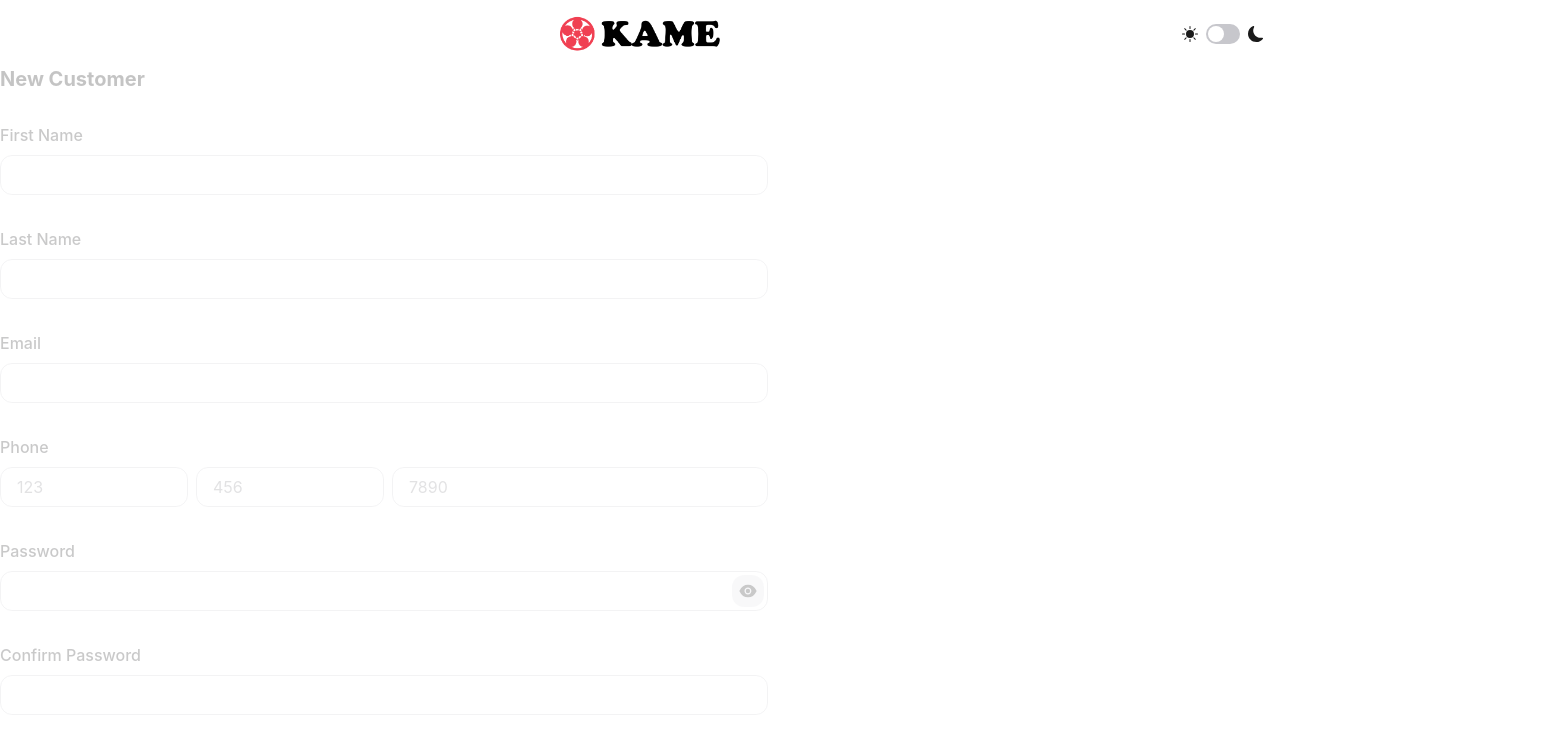
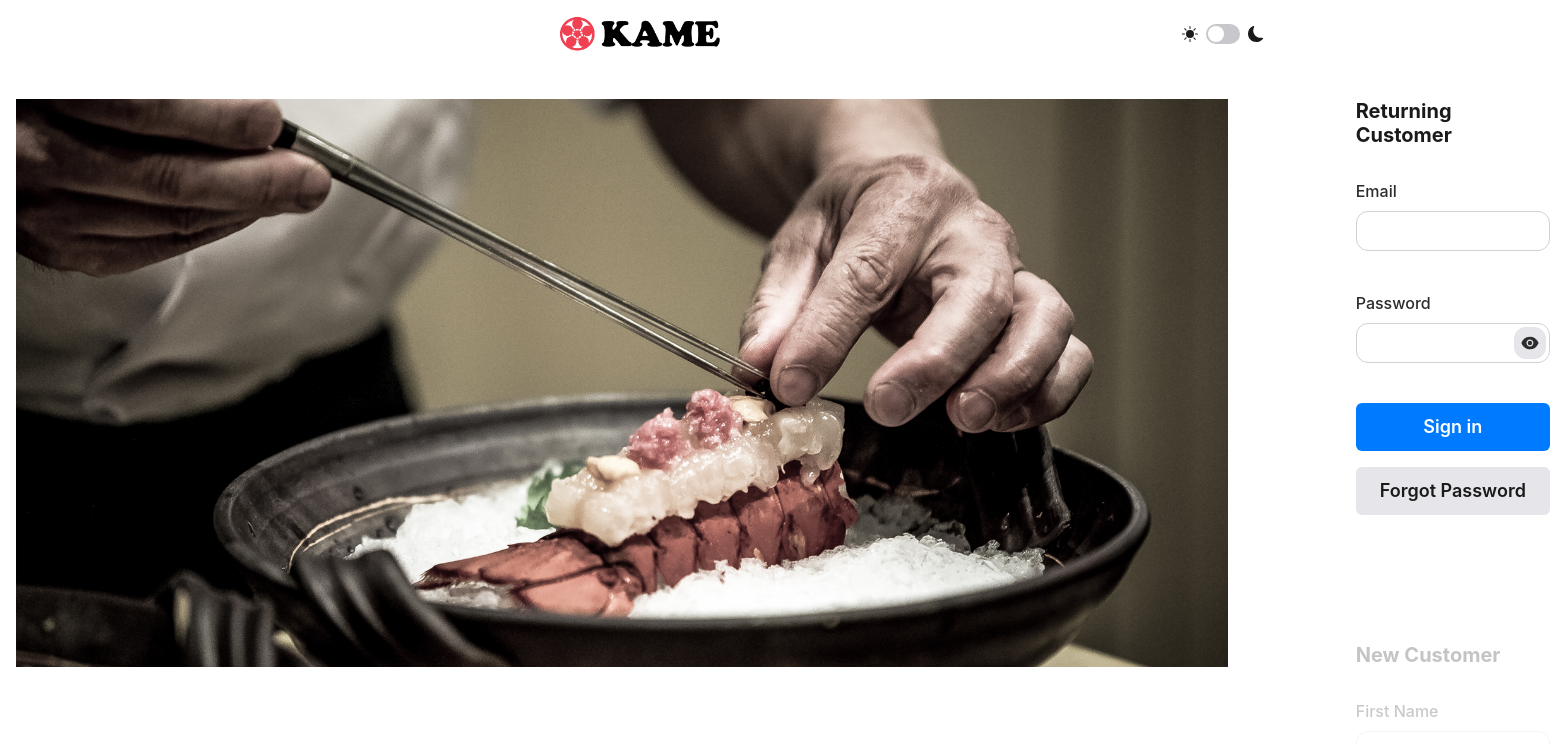
Before and after one commit to j-rockwell/kame, a Next.js app in the folder client/: page /reserve in a window 1280 px wide. Shown: the top 745 px of the page, 1550 px wide, since content can reach past the window. Built offline with nearby package versions, Linux system fonts and the light colour scheme; no server answers.

Commit message:
main/client: customer login + customer details impl

```diff
--- /dev/null
+++ b/client/src/components/customer-details-section/CustomerDetails.tsx
@@ -0,0 +1,82 @@
+import {Box, Container, Image, Stack, VStack} from "@chakra-ui/react";
+import {IScalable, useDimensions} from "@/hooks/Dimensions";
+import {NewCustomerInput} from "@/components/customer-new/NewCustomerInput";
+import {LoginAccountData, NewAccountData} from "@/models/Account";
+import {CustomerLoginInput} from "@/components/customer-login/CustomerLoginInput";
+import {useCallback, useEffect, useState} from "react";
+
+interface ICustomerDetailsProps extends IScalable {
+  isLoading: boolean;
+  onCreateNewAccount: (d: NewAccountData) => void;
+  onLoginAttempt: (d: LoginAccountData) => void;
+}
+
+export const CustomerDetails = ({
+  isLoading,
+  onCreateNewAccount,
+  onLoginAttempt,
+  isSmallDevice
+}: ICustomerDetailsProps) => {
+  const {width, height} = useDimensions();
+  const [isNewCustomerFieldsActive, setNewCustomerFieldsActive] = useState(false);
+
+  /**
+   * Override func to prevent opacity errors on vertical screens or
+   * mobile devices.
+   */
+  const shouldForceFullOpacity = useCallback(() => {
+    return height > width || isSmallDevice;
+  }, [height, isSmallDevice, width]);
+
+  useEffect(() => {
+    function handleScroll() {
+      if (window.scrollY > 10 && !isNewCustomerFieldsActive) {
+        setNewCustomerFieldsActive(true);
+        return;
+      }
+
+      if (window.scrollY <= 10 && isNewCustomerFieldsActive) {
+        setNewCustomerFieldsActive(false);
+        return;
+      }
+    }
+
+    window.addEventListener('scroll', handleScroll);
+    handleScroll();
+
+    return () => window.removeEventListener('scroll', handleScroll);
+  }, [isNewCustomerFieldsActive]);
+
+  return (
+    <Container maxW={'container.xl'}>
+      <Stack
+        w={'100%'}
+        direction={isSmallDevice ? 'column' : 'row'}
+        spacing={isSmallDevice ? '2rem' : '8rem'}
+      >
+        <Image
+          src={'./hero-2.webp'}
+          w={'100%'}
+          h={height * 0.75}
+          objectFit={'cover'}
+          pt={'2rem'}
+        />
+
+        <VStack w={'100%'} spacing={'8rem'} pt={isSmallDevice ? 0 : '2rem'}>
+          <CustomerLoginInput
+            loading={isLoading}
+            onLoginAttempt={onLoginAttempt}
+            isSmallDevice={isSmallDevice}
+          />
+
+          <NewCustomerInput
+            active={shouldForceFullOpacity() ? true : isNewCustomerFieldsActive}
+            loading={isLoading}
+            onCreateNewAccount={onCreateNewAccount}
+            isSmallDevice={isSmallDevice}
+          />
+        </VStack>
+      </Stack>
+    </Container>
+  );
+}
--- /dev/null
+++ b/client/src/components/customer-login/CustomerLoginInput.tsx
@@ -0,0 +1,106 @@
+import {IScalable} from "@/hooks/Dimensions";
+import {
+  Box, Button,
+  FormControl,
+  FormErrorMessage,
+  FormLabel,
+  Heading, IconButton,
+  Input, InputGroup, InputRightElement,
+  useColorModeValue,
+  VStack
+} from "@chakra-ui/react";
+import {LoginAccountData} from "@/models/Account";
+import {useCallback, useState} from "react";
+import {AiFillEye, AiFillEyeInvisible} from "react-icons/ai";
+
+const INITIAL_DATA: InputData = {value: '', error: undefined};
+
+interface ICustomerLoginInputProps extends IScalable {
+  loading: boolean;
+  onLoginAttempt: (d: LoginAccountData) => void;
+}
+
+type InputData = {
+  value: string;
+  error?: string;
+}
+
+type InputField = 'email_address' | 'password';
+
+export const CustomerLoginInput = ({onLoginAttempt, isSmallDevice}: ICustomerLoginInputProps) => {
+  const [email, setEmail] = useState<InputData>(INITIAL_DATA);
+  const [password, setPassword] = useState<InputData>(INITIAL_DATA);
+  const [showPassword, setShowPassword] = useState(false);
+
+  const textColor = useColorModeValue('text.light', 'text.dark');
+  const buttonBgColor = useColorModeValue('info.light', 'info.dark');
+
+  const inputStyling = {
+    borderRadius: 12,
+  }
+
+  const handleDataUpdate = useCallback((field: InputField, value: string, clearErrors?: boolean) => {
+    switch (field) {
+      case "email_address":
+        setEmail({value: value, error: clearErrors ? undefined : email.error});
+        break;
+      case "password":
+        setPassword({value: value, error: clearErrors ? undefined : password.error});
+        break;
+    }
+  }, [email.error, password.error]);
+
+  return (
+    <Box w={'100%'} maxW={'48rem'}>
+      <Heading size={'md'} color={textColor}>Returning Customer</Heading>
+
+      <VStack mt={'2rem'}>
+        <FormControl isInvalid={email.error !== undefined}>
+          <FormLabel>Email</FormLabel>
+
+          <Input
+            type={'email'}
+            onChange={e => handleDataUpdate('email_address', e.target.value, true)}
+            {...inputStyling}
+          />
+
+          {email.error && <FormErrorMessage>{email.error}</FormErrorMessage>}
+        </FormControl>
+
+        <FormControl isInvalid={password.error !== undefined} pt={'2rem'}>
+          <FormLabel>Password</FormLabel>
+
+          <InputGroup>
+            <Input
+              type={showPassword ? 'password' : 'text'}
+              onChange={e => handleDataUpdate('password', e.target.value, true)}
+              {...inputStyling}
+            />
+
+            <InputRightElement>
+              <IconButton
+                aria-label={'show password'}
+                size={'sm'}
+                borderRadius={12}
+                icon={showPassword ? <AiFillEyeInvisible size={'1.25rem'} /> : <AiFillEye size={'1.25rem'} />}
+                onClick={() => setShowPassword(!showPassword)}
+              />
+            </InputRightElement>
+          </InputGroup>
+
+          {password.error && <FormErrorMessage>{password.error}</FormErrorMessage>}
+        </FormControl>
+
+        <VStack w={'100%'} pt={'2rem'} spacing={'1rem'}>
+          <Button size={'lg'} w={'100%'} color={'white'} bgColor={buttonBgColor}>
+            Sign in
+          </Button>
+
+          <Button size={'lg'} colorScheme={'gray'} color={textColor} w={'100%'}>
+            Forgot Password
+          </Button>
+        </VStack>
+      </VStack>
+    </Box>
+  );
+}
--- a/client/src/pages/reserve/index.tsx
+++ b/client/src/pages/reserve/index.tsx
@@ -1,15 +1,15 @@
+import {useCallback, useMemo, useState} from "react";
 import Head from "next/head";
 import {Navigator} from "@/components/navigation/MainNavigation";
-import {NewCustomerInput} from "@/components/customer-new/NewCustomerInput";
 import {useDimensions} from "@/hooks/Dimensions";
-import {useCallback, useMemo, useState} from "react";
+import {createAccount} from "@/requests/Account";
+import {CustomerDetails} from "@/components/customer-details-section/CustomerDetails";
+import {LoginAccountData, NewAccountData} from "@/models/Account";
 import {MOBILE_WIDTH_BREAKPOINT} from "@/util/Constants";
-import {NewAccountData} from "@/models/Account";
-import {createAccount} from "@/requests/Account";
 
 export default function Reserve() {
   const {width} = useDimensions();
-  const [isCreatingAccount, setCreatingAccount] = useState(false);
+  const [isLoading, setLoading] = useState(false);
 
   /**
    * Returns true if this page is being rendered on a mobile device
@@ -22,7 +22,7 @@ export default function Reserve() {
    * Handles making a request to the server to create a new account
    */
   const onCreateNewAccount = useCallback((d: NewAccountData) => {
-    setCreatingAccount(true);
+    setLoading(true);
 
     createAccount({
       first_name: d.firstName,
@@ -36,8 +36,14 @@ export default function Reserve() {
     }).catch(err => {
       console.error(err);
     }).finally(() => {
-      setCreatingAccount(false);
+      setLoading(false);
     });
+  }, []);
+
+  const onLoginAttempt = useCallback((d: LoginAccountData) => {
+    setLoading(true);
+
+    // TODO: impl login logic
   }, []);
 
   return (
@@ -51,11 +57,11 @@ export default function Reserve() {
 
       <main>
         <Navigator />
-
-        <NewCustomerInput
+        <CustomerDetails
+          isLoading={isLoading}
+          onLoginAttempt={onLoginAttempt}
           onCreateNewAccount={onCreateNewAccount}
           isSmallDevice={isSmallDevice}
-          loading={isCreatingAccount}
         />
       </main>
     </>
```
